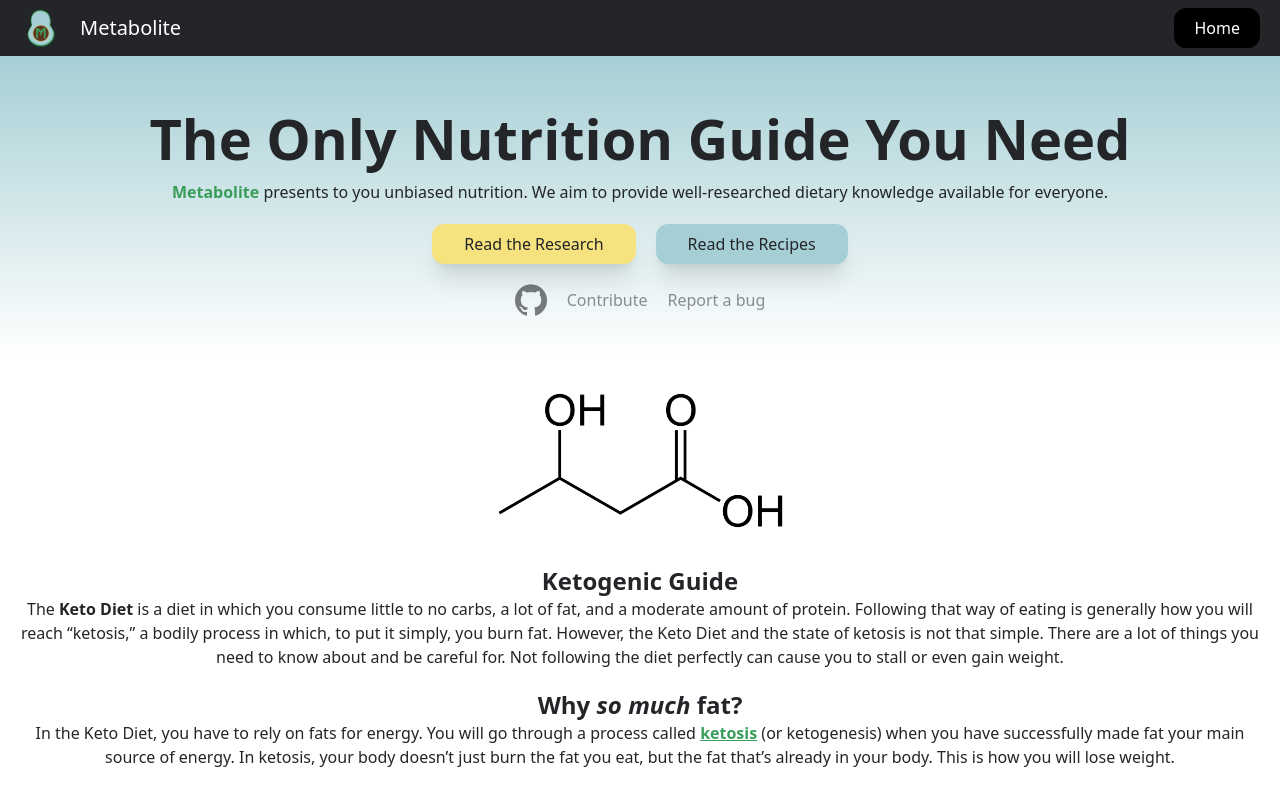
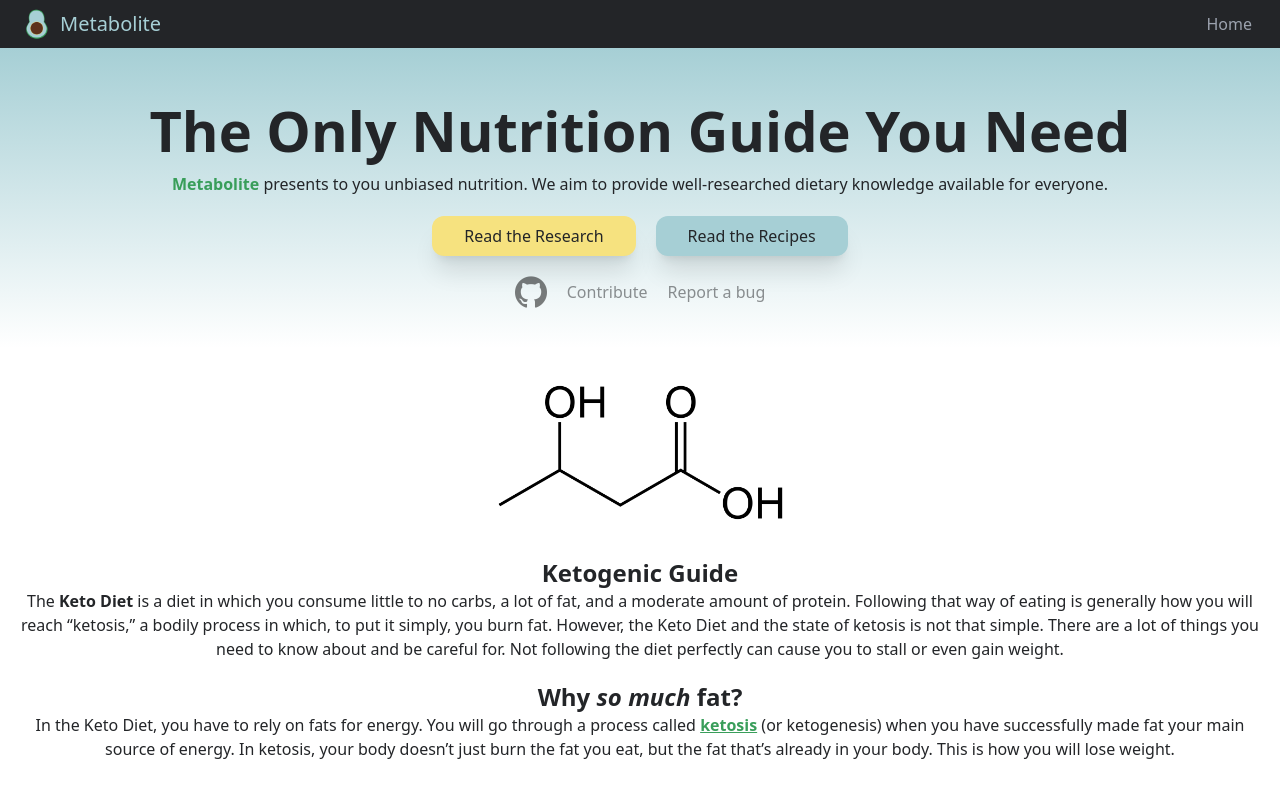
Before and after one commit to Ahljenn/metabolite, a Next.js app: page / in a window 1280 px wide. Shown: the top 800 px of the page. Built offline with nearby package versions, Linux system fonts and the light colour scheme.

Commit message:
Styling for header

```diff
--- a/components/ui/Header.tsx
+++ b/components/ui/Header.tsx
@@ -6,14 +6,14 @@ const Header: React.FC = (): JSX.Element => {
     <>
       <header className="sticky top-0 z-50 bg-metablack py-2">
         <div className="flex flex-col sm:flex-row justify-between mx-5 items-center">
-          <div className="flex items-center gap-5">
+          <div className="hidden sm:flex items-center sm:gap-2">
             <picture>
-              <img className="w-[2.5rem]" src="./logo.png" alt="logo" />
+              <img className="w-[2rem]" src="./logo.png" alt="logo" />
             </picture>
-            <h1 className="text-white text-xl">Metabolite</h1>
+            <h1 className="text-secondary text-xl sm:visible">Metabolite</h1>
           </div>
           <button
-            className="text-white bg-black py-2 px-5 rounded-xl hover:bg-white hover:text-black transition duration-300"
+            className="text-gray-400 px-2 rounded-xl hover:text-white transition duration-300"
             onClick={(): void => {
               Router.push('/');
             }}
```
Also changed, not shown: public/favicon.png, public/logo.png.
